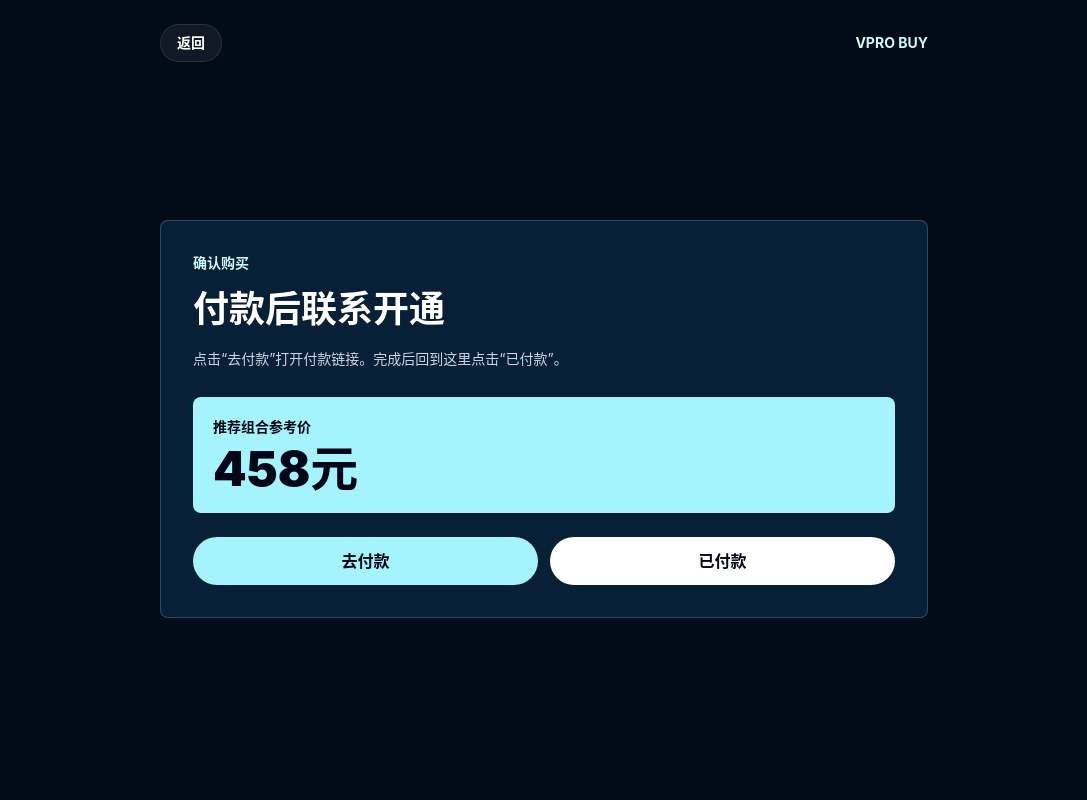
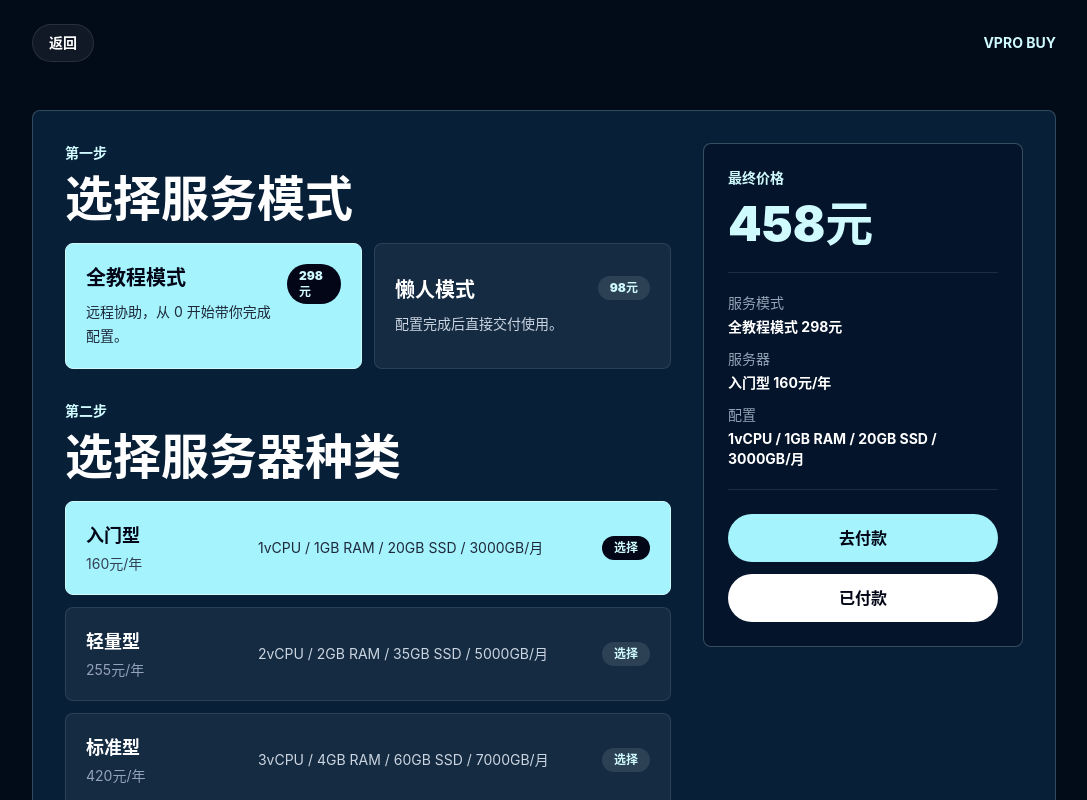
Before and after one commit to HCwish/vpn, a Next.js app: page /pay in a window 1280 px wide. Shown: the top 800 px of the page, without its empty margins (96-1183 px from the left). Built offline with nearby package versions, Linux system fonts and the light colour scheme.

Commit message:
Add files via upload

```diff
--- a/app/pay/page.tsx
+++ b/app/pay/page.tsx
@@ -1,12 +1,48 @@
+"use client";
+
 import Link from "next/link";
+import { useMemo, useState } from "react";
 
 const buyUrl =
   "https://h5.m.goofish.com/item?forceFlush=1&id=1052728878633&ut_sk=1.aPZoNuzLYkEDAOY9u7z86CFq_12431167_1779462515970.Copy.detail.1052728878633.2218546656173";
 
+const serviceModes = [
+  {
+    name: "全教程模式",
+    fee: 298,
+    text: "远程协助，从 0 开始带你完成配置。"
+  },
+  {
+    name: "懒人模式",
+    fee: 98,
+    text: "配置完成后直接交付使用。"
+  }
+];
+
+const serverPlans = [
+  { name: "入门型", detail: "1vCPU / 1GB RAM / 20GB SSD / 3000GB/月", serverFee: 160 },
+  { name: "轻量型", detail: "2vCPU / 2GB RAM / 35GB SSD / 5000GB/月", serverFee: 255 },
+  { name: "标准型", detail: "3vCPU / 4GB RAM / 60GB SSD / 7000GB/月", serverFee: 420 },
+  { name: "进阶型", detail: "6vCPU / 6GB RAM / 100GB SSD / 12000GB/月", serverFee: 625 },
+  { name: "高配型", detail: "7vCPU / 8GB RAM / 150GB SSD / 20000GB/月", serverFee: 830 }
+];
+
 export default function PayPage() {
+  const [modeIndex, setModeIndex] = useState(0);
+  const [planIndex, setPlanIndex] = useState(0);
+
+  const selectedMode = serviceModes[modeIndex];
+  const selectedPlan = serverPlans[planIndex];
+  const totalPrice = selectedMode.fee + selectedPlan.serverFee;
+
+  const cardHref = useMemo(
+    () => `/card?mode=${modeIndex}&plan=${planIndex}`,
+    [modeIndex, planIndex]
+  );
+
   return (
     <main className="min-h-screen bg-[#020b18] px-5 py-6 text-white sm:px-8">
-      <div className="mx-auto flex min-h-[calc(100vh-3rem)] max-w-3xl flex-col">
+      <div className="mx-auto flex min-h-[calc(100vh-3rem)] max-w-5xl flex-col">
         <header className="flex items-center justify-between">
           <Link
             href="/#pricing"
@@ -17,34 +53,113 @@ export default function PayPage() {
           <span className="text-sm font-bold text-cyan-100">VPRO BUY</span>
         </header>
 
-        <section className="flex flex-1 items-center py-14">
-          <div className="w-full rounded-lg border border-cyan-100/20 bg-[#081f38] p-6 sm:p-8">
-            <p className="text-sm font-semibold text-cyan-100">确认购买</p>
-            <h1 className="mt-4 text-4xl font-semibold tracking-normal">付款后联系开通</h1>
-            <p className="mt-4 text-sm leading-7 text-slate-300">
-              点击“去付款”打开付款链接。完成后回到这里点击“已付款”。
+        <section className="py-12">
+          <div className="rounded-lg border border-cyan-100/20 bg-[#081f38] p-6 sm:p-8">
+            <div className="grid gap-8 lg:grid-cols-[1fr_20rem] lg:items-start">
+              <div className="space-y-8">
+                <div>
+                  <p className="text-sm font-semibold text-cyan-100">第一步</p>
+                  <h1 className="mt-3 text-3xl font-semibold tracking-normal sm:text-5xl">
+                    选择服务模式
+                  </h1>
+                  <div className="mt-5 grid gap-3 sm:grid-cols-2">
+                    {serviceModes.map((mode, index) => {
+                      const isSelected = modeIndex === index;
+                      return (
+                        <button
+                          key={mode.name}
+                          type="button"
+                          onClick={() => setModeIndex(index)}
+                          className={`rounded-lg border p-5 text-left transition focus:outline-none focus:ring-2 focus:ring-cyan-100 ${
+                            isSelected
+                              ? "border-cyan-100 bg-cyan-200 text-slate-950"
+                              : "border-white/10 bg-white/[0.055] text-white hover:bg-white/[0.09]"
+                          }`}
+                        >
+                          <div className="flex items-start justify-between gap-3">
+                            <div>
+                              <p className="text-xl font-black">{mode.name}</p>
+                              <p className={`mt-2 text-sm leading-6 ${isSelected ? "text-slate-800" : "text-slate-300"}`}>
+                                {mode.text}
                               </p>
-
-            <div className="mt-6 rounded-lg bg-cyan-200 p-5 text-slate-950">
-              <p className="text-sm font-black">推荐组合参考价</p>
-              <p className="mt-2 text-5xl font-black">458元</p>
+                            </div>
+                            <span className={`rounded-full px-3 py-1 text-xs font-black ${isSelected ? "bg-slate-950 text-cyan-100" : "bg-white/10 text-cyan-100"}`}>
+                              {mode.fee}元
+                            </span>
+                          </div>
+                        </button>
+                      );
+                    })}
+                  </div>
                 </div>
 
-            <div className="mt-6 grid gap-3 sm:grid-cols-2">
+                <div>
+                  <p className="text-sm font-semibold text-cyan-100">第二步</p>
+                  <h2 className="mt-3 text-3xl font-semibold tracking-normal sm:text-5xl">
+                    选择服务器种类
+                  </h2>
+                  <div className="mt-5 grid gap-3">
+                    {serverPlans.map((plan, index) => {
+                      const isSelected = planIndex === index;
+                      return (
+                        <button
+                          key={plan.name}
+                          type="button"
+                          onClick={() => setPlanIndex(index)}
+                          className={`rounded-lg border p-5 text-left transition focus:outline-none focus:ring-2 focus:ring-cyan-100 ${
+                            isSelected
+                              ? "border-cyan-100 bg-cyan-200 text-slate-950"
+                              : "border-white/10 bg-white/[0.055] text-white hover:bg-white/[0.09]"
+                          }`}
+                        >
+                          <div className="grid gap-3 sm:grid-cols-[0.65fr_1.35fr_auto] sm:items-center">
+                            <div>
+                              <p className="text-lg font-black">{plan.name}</p>
+                              <p className={`mt-1 text-sm ${isSelected ? "text-slate-700" : "text-slate-400"}`}>
+                                {plan.serverFee}元/年
+                              </p>
+                            </div>
+                            <p className={`text-sm leading-6 ${isSelected ? "text-slate-800" : "text-slate-300"}`}>
+                              {plan.detail}
+                            </p>
+                            <span className={`rounded-full px-3 py-1 text-xs font-black ${isSelected ? "bg-slate-950 text-cyan-100" : "bg-white/10 text-cyan-100"}`}>
+                              选择
+                            </span>
+                          </div>
+                        </button>
+                      );
+                    })}
+                  </div>
+                </div>
+              </div>
+
+              <aside className="rounded-lg border border-cyan-100/25 bg-slate-950/40 p-6 lg:sticky lg:top-8">
+                <p className="text-sm font-semibold text-cyan-100">最终价格</p>
+                <p className="mt-3 text-5xl font-black text-cyan-100">{totalPrice}元</p>
+
+                <div className="my-6 space-y-3 border-y border-white/10 py-5 text-sm">
+                  <Line label="服务模式" value={`${selectedMode.name} ${selectedMode.fee}元`} />
+                  <Line label="服务器" value={`${selectedPlan.name} ${selectedPlan.serverFee}元/年`} />
+                  <Line label="配置" value={selectedPlan.detail} />
+                </div>
+
+                <div className="grid gap-3">
                   <a
                     href={buyUrl}
                     target="_blank"
                     rel="noreferrer"
-                className="inline-flex min-h-12 items-center justify-center rounded-full bg-cyan-200 px-7 text-base font-bold text-slate-950"
+                    className="inline-flex min-h-12 items-center justify-center rounded-full bg-cyan-200 px-7 text-base font-bold text-slate-950 transition hover:bg-white"
                   >
                     去付款
                   </a>
                   <Link
-                href="/card"
-                className="inline-flex min-h-12 items-center justify-center rounded-full bg-white px-7 text-base font-bold text-slate-950"
+                    href={cardHref}
+                    className="inline-flex min-h-12 items-center justify-center rounded-full bg-white px-7 text-base font-bold text-slate-950 transition hover:bg-cyan-100"
                   >
                     已付款
                   </Link>
+                </div>
+              </aside>
             </div>
           </div>
         </section>
@@ -52,3 +167,12 @@ export default function PayPage() {
     </main>
   );
 }
+
+function Line({ label, value }: { label: string; value: string }) {
+  return (
+    <div className="grid gap-1">
+      <span className="text-slate-400">{label}</span>
+      <span className="font-bold text-white">{value}</span>
+    </div>
+  );
+}
```
Lines whose indentation alone changed are shown as unchanged.
